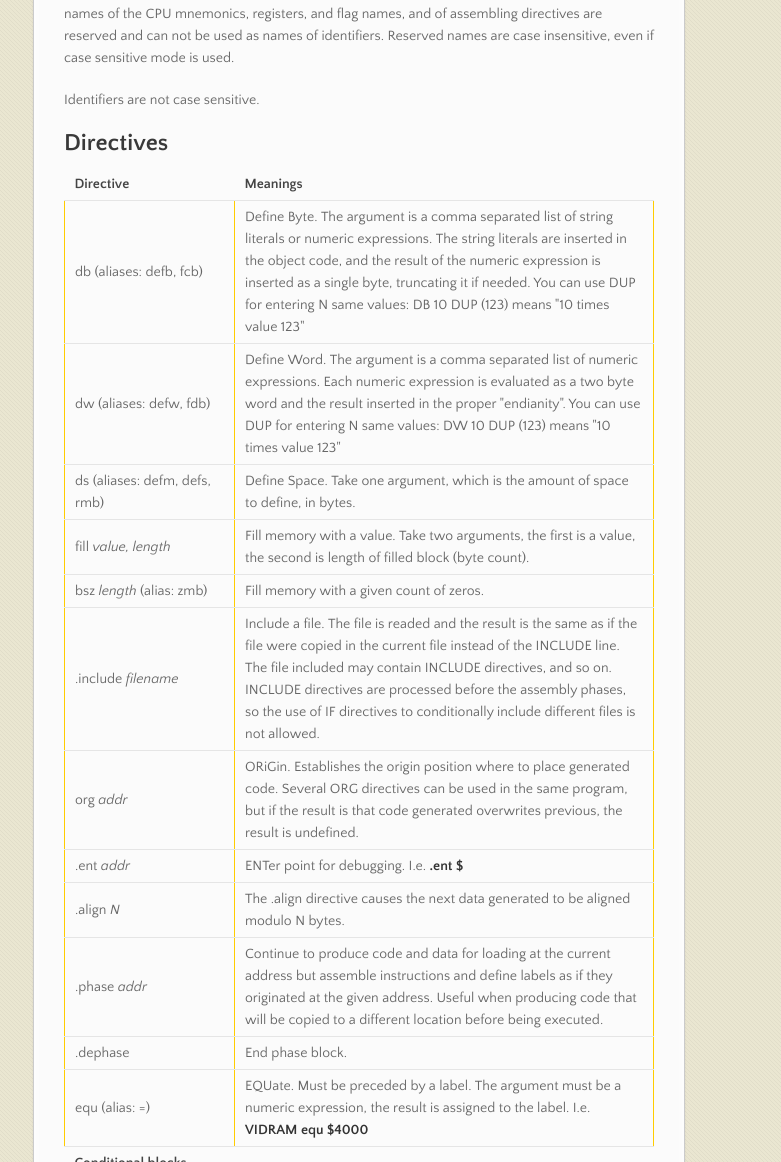
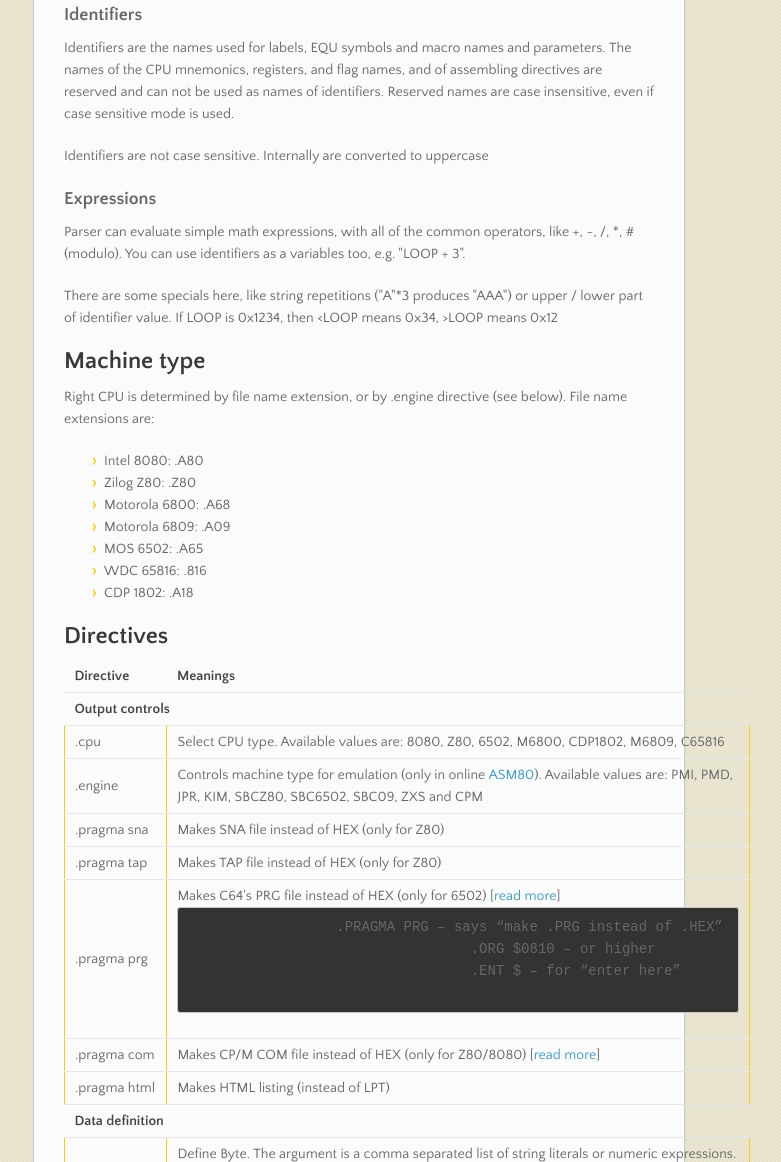
Before and after one commit to asm80/asm80-node, a website: page docs/index.html in a window 1280 px wide. Shown: the part 1050-2212 px from the top of the page, without its empty margins (282-1063 px from the left). Drawn offline with nearby package versions, Linux system fonts and the light colour scheme.

Commit message:
Documentation of expressions etc.

```diff
--- a/docs/index.html
+++ b/docs/index.html
@@ -60,13 +60,33 @@
 
         <h3>String literals</h3>
 
-        <p>There is one format of string literals. They should be single or double quote delimited. Both of these forms are equivalent.
+        <p>There is one format of string literals. They should be double quote delimited. Assembler can parse single quote form too, but it should produce an error, when delimitation is used in string, so please use double quotes.
 
         <p>A string literal of length 1 can be used as a numeric constant with the numeric value of the character contained. This allows expressions such as 'A' + 80h to be evaluated as expected.
 
+        <h3>Identifiers</h3>
         <p>Identifiers are the names used for labels, EQU symbols and macro names and parameters. The names of the CPU mnemonics, registers, and flag names, and of assembling directives are reserved and can not be used as names of identifiers. Reserved names are case insensitive, even if case sensitive mode is used.
 
-            <p>Identifiers are not case sensitive.
+        <p>Identifiers are not case sensitive. Internally are converted to uppercase
+
+        <h3>Expressions</h3>
+
+        <p>Parser can evaluate simple math expressions, with all of the common operators, like +, -, /, *, # (modulo). You can use identifiers as a variables too, e.g. "LOOP + 3".
+        <p>There are some specials here, like string repetitions ("A"*3 produces "AAA") or upper / lower part of identifier value. If LOOP is 0x1234, then &lt;LOOP means 0x34, &gt;LOOP means 0x12
+
+
+        <h2>Machine type</h2>
+
+		<p>Right CPU is determined by file name extension, or by .engine directive (see below). File name extensions are:
+
+  <ul><li>Intel 8080: .A80</li>
+  <li>Zilog Z80: .Z80</li>
+  <li>Motorola 6800: .A68</li>
+  <li>Motorola 6809: .A09</li>
+  <li>MOS 6502: .A65</li>
+  <li>WDC 65816: .816</li>
+  <li>CDP 1802: .A18</li>
+  </ul>
 
                <h2>Directives</h2>
                <table>
@@ -77,6 +97,46 @@
                </tr>
                </thead>
                <tbody>
+
+               <tr><th colspan=2>Output controls</th></tr>
+               <tr>
+                 <td>.cpu</td>
+                 <td>Select CPU type. Available values are: 8080, Z80, 6502, M6800, CDP1802, M6809, C65816</td>
+               </tr>
+               <tr>
+                 <td>.engine</td>
+                 <td>Controls machine type for emulation (only in online <a href="https://www.asm80.com">ASM80</a>). Available values are: PMI, PMD, JPR, KIM, SBCZ80, SBC6502, SBC09, ZXS and CPM</td>
+               </tr>
+               <tr>
+                 <td>.pragma sna</td>
+                 <td>Makes SNA file instead of HEX (only for Z80)</td>
+               </tr>
+               <tr>
+                 <td>.pragma tap</td>
+                 <td>Makes TAP file instead of HEX (only for Z80)</td>
+               </tr>
+               <tr>
+                 <td>.pragma prg</td>
+                 <td>Makes C64's PRG file instead of HEX (only for 6502) [<a href="https://www.uelectronics.info/2015/04/10/asm80-news-cpm-c64-etc/">read more</a>]<br><pre>
+                 .PRAGMA PRG – says “make .PRG instead of .HEX”
+				 .ORG $0810 – or higher
+				 .ENT $ – for “enter here”
+				 </pre>
+                 </td>
+               </tr>
+
+               <tr>
+                 <td>.pragma com</td>
+                 <td>Makes CP/M COM file instead of HEX (only for Z80/8080) [<a href="https://www.uelectronics.info/2015/04/10/asm80-news-cpm-c64-etc/">read more</a>]</td>
+               </tr>
+
+               <tr>
+                 <td>.pragma html</td>
+                 <td>Makes HTML listing (instead of LPT)</td>
+               </tr>
+
+               <tr><th colspan=2>Data definition</th></tr>
+
                <tr>
                <td>db (aliases: defb, fcb)</td>
                <td>Define Byte. The argument is a comma separated list of string literals or numeric expressions. The string literals are inserted in the object code, and the result of the numeric expression is inserted as a single byte, truncating it if needed. You can use DUP for entering N same values: DB 10 DUP (123) means "10 times value 123"</td>
@@ -105,6 +165,8 @@
                <td>Include a file. The file is readed and the result is the same as if the file were copied in the current file instead of the INCLUDE line. The file included may contain INCLUDE directives, and so on. INCLUDE directives are processed before the assembly phases, so the use of IF directives to conditionally include different files is not allowed.</td>
                </tr>
 
+               <tr><th colspan=2>Code control</th></tr>
+
                <tr>
                <td>org <em>addr</em></td>
                <td>ORiGin. Establishes the origin position where to place generated code. Several ORG directives can be used in the same program, but if the result is that code generated overwrites previous, the result is undefined.</td>
@@ -126,6 +188,8 @@
                <td>.dephase</td>
                <td>End phase block.</td>
                </tr>
+
+               <tr><th colspan=2>Preprocessor</th></tr>
 
 
                <tr>
@@ -188,6 +252,7 @@
                <td>16bit index</td>
                </tr>
 
+
                </tbody>
                </table>
 
```
